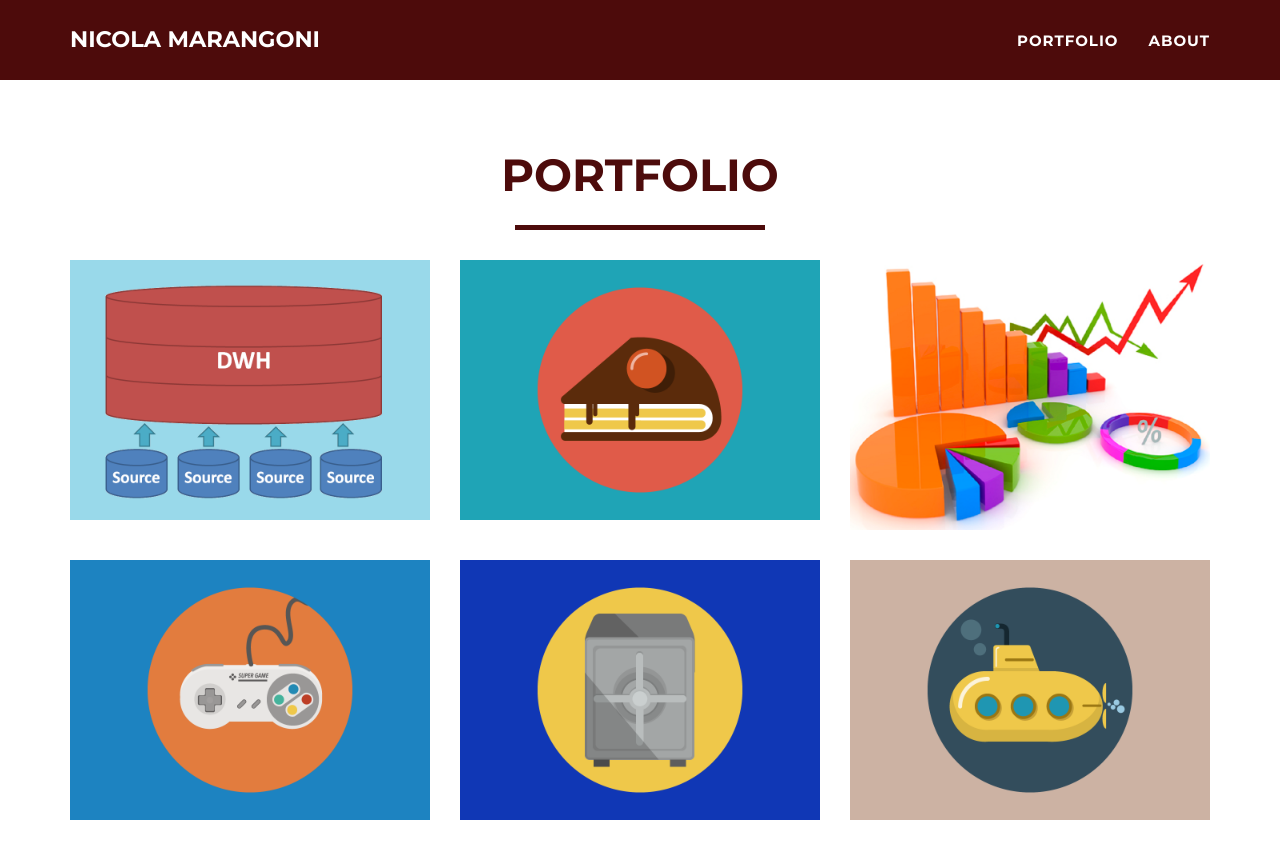
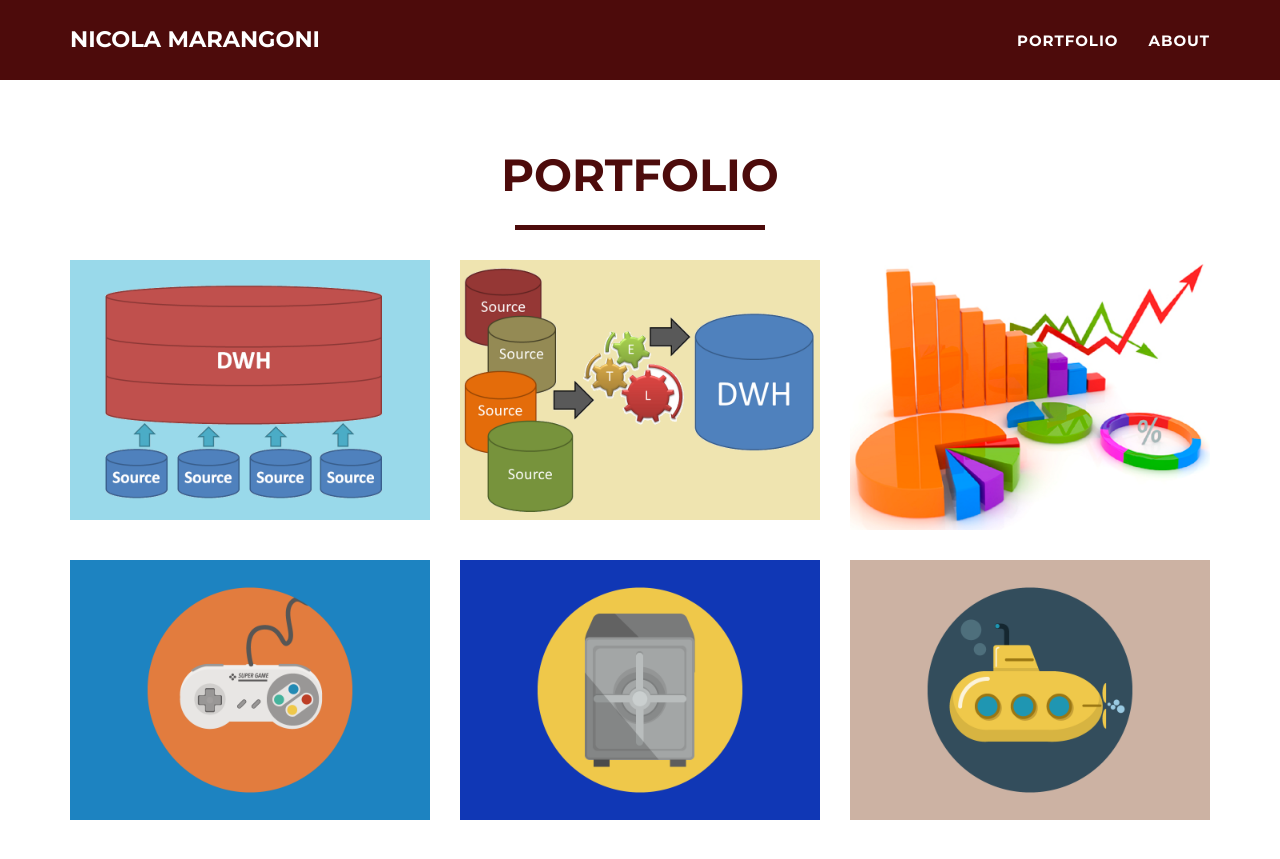
Before and after one commit to nicolamarangoni/nicolamarangoni.github.io, a Jekyll site: the page built from index.html, in a window 1280 px wide and 900 px high, scrolled down 862 px. Shown: the top 859 px of the window. Built offline with Jekyll 4.4.1, drawn with Linux system fonts in a browser that asks for light colours.

Commit message:
etl picture modified

```diff
--- a/_posts/2015-01-05-portfolio-5.markdown
+++ b/_posts/2015-01-05-etl.markdown
@@ -2,7 +2,7 @@
 layout: default
 modal-id: 5
 date: 2015-01-01
-img: cake.png
+img: etl.png
 alt: image-alt
 project-date: 2015-01-05
 client: Marangoni
```
Also changed, not shown: img/portfolio/etl.png (added).
